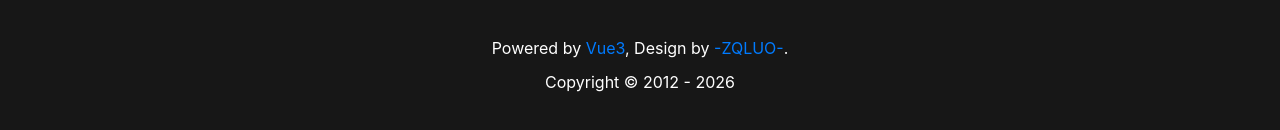
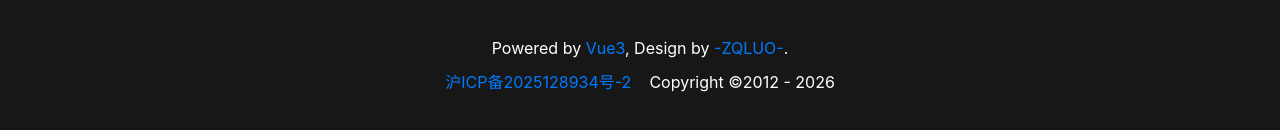
Before and after one commit to lzqwebsoft/blog-frontend, a Vue app: page /show/1 in a window 1280 px wide. Shown: the part 970-1100 px from the top of the page. Built offline with nearby package versions, Linux system fonts and the light colour scheme; no server answers.

Commit message:
添加备案号

```diff
--- a/src/components/AppFooter.vue
+++ b/src/components/AppFooter.vue
@@ -5,7 +5,10 @@
                 Powered by <a href="https://vuejs.org" target="_blank">Vue3</a>, Design by
                 <a href="https://github.com/lzqwebsoft" target="_blank">-ZQLUO-</a>.
             </p>
-            <p>Copyright &copy; 2012 - {{ currentYear }}</p>
+            <p>
+                <a href="https://beian.miit.gov.cn/" target="_blank">沪ICP备2025128934号-2</a> &nbsp;&nbsp;
+                Copyright &copy;2012 - {{ currentYear }}
+            </p>
         </div>
     </footer>
 </template>
```
